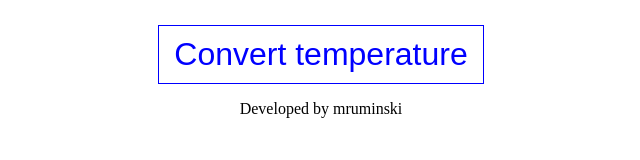
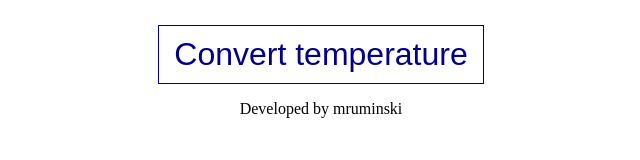
Before and after one commit to mruminski/temperature_conv, a website: page index.html in a window 1280 px wide. Shown: the whole page, without its empty margins (319-959 px from the left). Drawn offline with nearby package versions, Linux system fonts and the light colour scheme; files that its build step writes are made by us from their sources.

Commit message:
Clean sass file

```diff
--- a/sass/style.scss
+++ b/sass/style.scss
@@ -7,23 +7,22 @@ body {
 
 .container__btn {
   padding: 10px 15px;
-  border: 1px solid blue;
+  border: 1px solid darkblue;
   background: transparent;
-  color: blue;
+  color: darkblue;
   font-size: 2rem;
 }
 
 @media not all and (hover: none) {
 	.container__btn {
     &:hover {
-      background: blue;
+      background: darkblue;
       color: white;
 
     }
 	}
 }
 
-
 .container__output {
   margin-top: 15px;
   font-size: 2.5rem;
```
